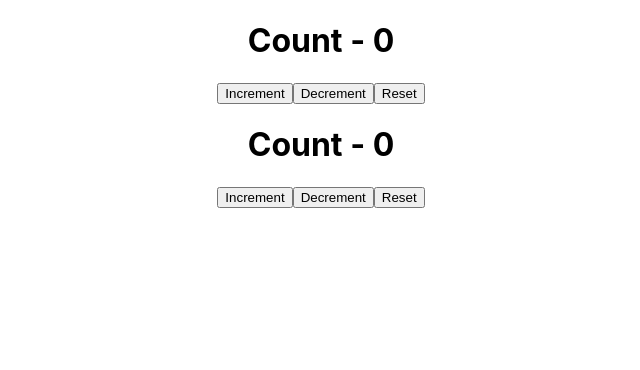
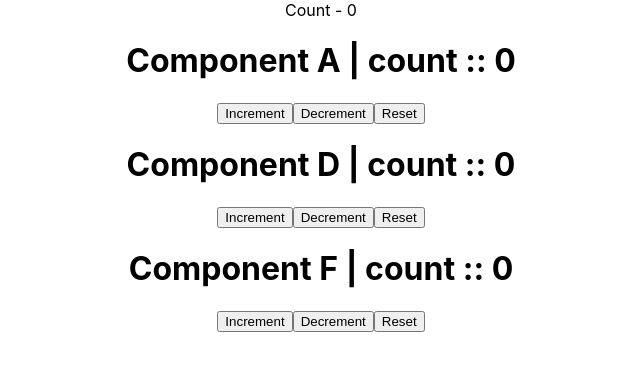
Before and after one commit to WilsonHo/react_learning, a React (Create React App) app: page / in a window 1280 px wide. Shown: the top 370 px of the page, without its empty margins (319-959 px from the left). Built offline with nearby package versions, Linux system fonts and the light colour scheme.

Commit message:
[Hook] - useReducer part 04, include use with useContext

```diff
--- a/src/App.js
+++ b/src/App.js
@@ -1,4 +1,4 @@
-import React from 'react';
+import React, {useReducer} from 'react';
 import './App.css';
 
 // import ClassCounter from "./components/useState/ClassCounter";
@@ -15,30 +15,44 @@
 // import IntervalHookCounter from "./components/useEffect/IntervalHookCounter";
 // import DataFetching from "./components/useEffect/DataFetching";
 // import ComponentC from "./components/useContext/ComponentC";
-import CounterThree from "./components/useReducer/CounterThree";
+// import CounterThree from "./components/useReducer/CounterThree";
+import ComponentA from "./components/useReducer/context/ComponentA"
+import ComponentB from "./components/useReducer/context/ComponentB"
+import ComponentC from "./components/useReducer/context/ComponentC"
 
-export const UserContext = React.createContext()
+export const CountContext = React.createContext();
+
+const initialState = 0;
+const reducer = (state, action) => {
+
+  // eslint-disable-next-line default-case
+  switch (action) {
+    case 'increment':
+      return state + 1;
+    case 'decrement':
+      return state - 1;
+    case 'reset':
+      return initialState;
+    default:
+      return state;
+  }
+};
+
+// const Counte
+
 function App() {
+  const [count, dispatch] = useReducer(reducer, initialState);
   return (
-    <div className="App">
-      {/*<ClassCounter/>*/}
-      {/*<HookCounter/>*/}
-      {/*<HookCounterTwo/>*/}
-      {/*<HookCounterThree/>*/}
-      {/*<HookCounterFour/>*/}
-      {/*<ClassCounterOne/>*/}
-      {/*<HookCounterOne/>*/}
-      {/*<ClassMouse/>*/}
-      {/*<HookMouse/>*/}
-      {/*<MouseContainer/>*/}
-      {/*<IntervalClassCounter/>*/}
-      {/*<IntervalHookCounter/>*/}
-      {/*<DataFetching/>*/}
-      {/*<UserContext.Provider value={'BaoHo'}>*/}
-      {/*  <ComponentC/>*/}
-      {/*</UserContext.Provider>*/}
-      <CounterThree/>
-    </div>
+    <CountContext.Provider value={{countState: count, countDispatch: dispatch}}>
+      <div className="App">
+        Count - {count}
+        <ComponentA/>
+        <ComponentB/>
+        <ComponentC/>
+
+
+      </div>
+    </CountContext.Provider>
   );
 }
 
--- /dev/null
+++ b/src/components/useReducer/context/ComponentA.js
@@ -0,0 +1,16 @@
+import React, {useContext} from 'react';
+import {CountContext} from '../../../App'
+
+const ComponentA = pros => {
+  const countContext = useContext(CountContext);
+  return (
+    <div>
+      <h1>Component A | count :: {countContext.countState}</h1>
+      <button onClick={() => countContext.countDispatch('increment')}>Increment</button>
+      <button onClick={() => countContext.countDispatch('decrement')}>Decrement</button>
+      <button onClick={() => countContext.countDispatch('reset')}>Reset</button>
+    </div>
+  );
+};
+
+export default ComponentA;
--- /dev/null
+++ b/src/components/useReducer/context/ComponentB.js
@@ -0,0 +1,12 @@
+import React from 'react';
+import ComponentD from "./ComponentD";
+
+const ComponentB = pros => {
+  return (
+    <div>
+      <ComponentD/>
+    </div>
+  );
+};
+
+export default ComponentB;
--- /dev/null
+++ b/src/components/useReducer/context/ComponentC.js
@@ -0,0 +1,12 @@
+import React from 'react';
+import ComponentE from "./ComponentE";
+
+const ComponentC = pros => {
+  return (
+    <div>
+      <ComponentE/>
+    </div>
+  );
+};
+
+export default ComponentC;
--- /dev/null
+++ b/src/components/useReducer/context/ComponentD.js
@@ -0,0 +1,17 @@
+import React, {useContext} from 'react';
+import {CountContext} from '../../../App'
+
+const ComponentD = pros => {
+  const countContext = useContext(CountContext);
+
+  return (
+    <div>
+      <h1>Component D | count :: {countContext.countState}</h1>
+      <button onClick={() => countContext.countDispatch('increment')}>Increment</button>
+      <button onClick={() => countContext.countDispatch('decrement')}>Decrement</button>
+      <button onClick={() => countContext.countDispatch('reset')}>Reset</button>
+    </div>
+  );
+};
+
+export default ComponentD;
--- /dev/null
+++ b/src/components/useReducer/context/ComponentE.js
@@ -0,0 +1,12 @@
+import React from 'react';
+import ComponentF from "./ComponentF";
+
+const ComponentE = pros => {
+  return (
+    <div>
+      <ComponentF/>
+    </div>
+  );
+};
+
+export default ComponentE;
--- /dev/null
+++ b/src/components/useReducer/context/ComponentF.js
@@ -0,0 +1,16 @@
+import React, {useContext} from 'react';
+import {CountContext} from '../../../App'
+
+const ComponentF = pros => {
+  const countContext = useContext(CountContext);
+  return (
+    <div>
+      <h1>Component F | count :: {countContext.countState}</h1>
+      <button onClick={() => countContext.countDispatch('increment')}>Increment</button>
+      <button onClick={() => countContext.countDispatch('decrement')}>Decrement</button>
+      <button onClick={() => countContext.countDispatch('reset')}>Reset</button>
+    </div>
+  );
+};
+
+export default ComponentF;
```
